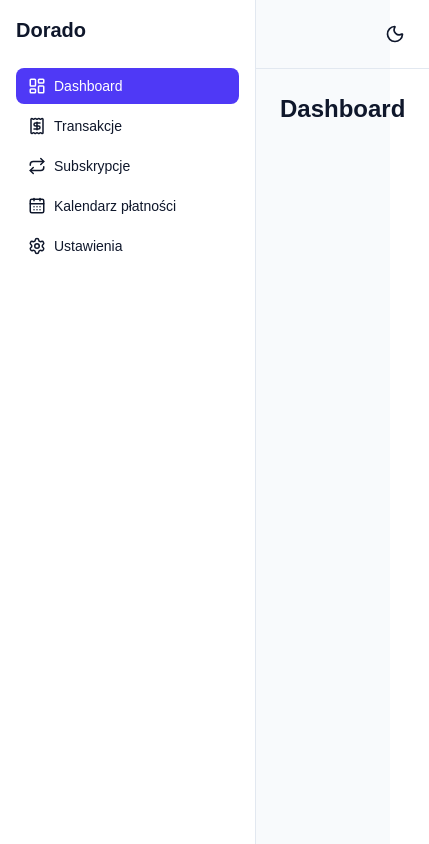
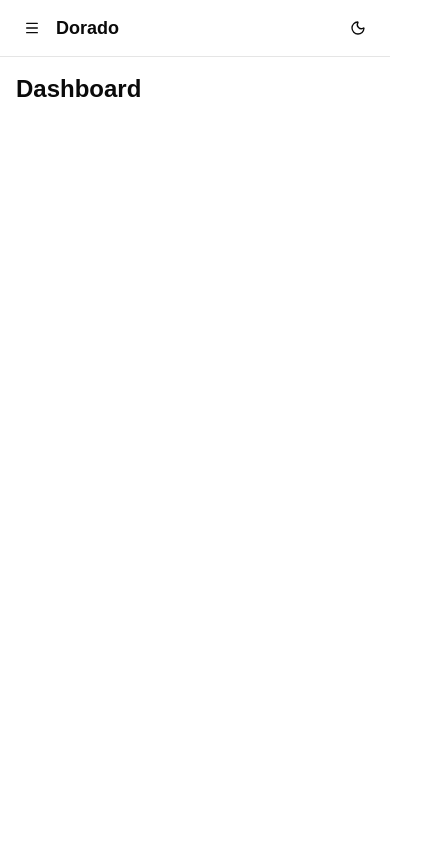
Before and after one commit to DENI3401/Dorado, a React (Vite) app: page / in a window 390 px wide. Shown: the whole page, 429 px wide, since content can reach past the window. Built offline with nearby package versions, Linux system fonts and the light colour scheme.

Commit message:
refactor(layout): use shadcn tokens and make the sidebar responsive

```diff
--- a/src/components/AppLayout.tsx
+++ b/src/components/AppLayout.tsx
@@ -1,3 +1,4 @@
+import { useEffect, useState } from "react";
 import { NavLink, Outlet } from "react-router-dom";
 import {
   LayoutDashboard,
@@ -7,8 +8,12 @@ import {
   Settings,
   Moon,
   Sun,
+  Menu,
+  X,
 } from "lucide-react";
-import { useTheme } from "../hooks/useTheme";
+import { Button } from "@/components/ui/button";
+import { useTheme } from "@/hooks/useTheme";
+import { cn } from "@/lib/utils";
 
 const links = [
   { to: "/", label: "Dashboard", icon: LayoutDashboard },
@@ -18,44 +23,86 @@ const links = [
   { to: "/settings", label: "Ustawienia", icon: Settings },
 ];
 
-export default function AppLayout() {
-  const { dark, toggle } = useTheme();
-
+function NavLinks({ onNavigate }: { onNavigate?: () => void }) {
   return (
-    <div className="flex min-h-screen bg-slate-50 text-slate-900 dark:bg-slate-900 dark:text-slate-100">
-      <aside className="w-64 shrink-0 border-r border-slate-200 bg-white p-4 dark:border-slate-700 dark:bg-slate-800">
-        <h1 className="mb-6 text-xl font-bold">Dorado</h1>
-        <nav className="flex flex-col gap-1">
+    <nav aria-label="Menu główne" className="flex flex-col gap-1">
       {links.map(({ to, label, icon: Icon }) => (
         <NavLink
           key={to}
           to={to}
           end={to === "/"}
+          onClick={onNavigate}
           className={({ isActive }) =>
-                `flex items-center gap-2 rounded-md px-3 py-2 text-sm transition ${
+            cn(
+              "flex items-center gap-2 rounded-md px-3 py-2 text-sm transition outline-none focus-visible:ring-3 focus-visible:ring-ring/50",
               isActive
                 ? "bg-indigo-600 text-white"
-                    : "hover:bg-slate-100 dark:hover:bg-slate-700"
-                }`
+                : "text-muted-foreground hover:bg-muted hover:text-foreground",
+            )
           }
         >
-              <Icon size={18} /> {label}
+          <Icon size={18} aria-hidden="true" /> {label}
         </NavLink>
       ))}
     </nav>
+  );
+}
+
+export default function AppLayout() {
+  const { dark, toggle } = useTheme();
+  const [menuOpen, setMenuOpen] = useState(false);
+
+  // Esc zamyka menu na telefonie.
+  useEffect(() => {
+    if (!menuOpen) return;
+    const onKey = (e: KeyboardEvent) => {
+      if (e.key === "Escape") setMenuOpen(false);
+    };
+    window.addEventListener("keydown", onKey);
+    return () => window.removeEventListener("keydown", onKey);
+  }, [menuOpen]);
+
+  return (
+    <div className="flex min-h-screen bg-background text-foreground">
+      <aside className="hidden w-64 shrink-0 border-r bg-card p-4 md:block">
+        <h1 className="mb-6 text-xl font-bold">Dorado</h1>
+        <NavLinks />
       </aside>
 
-      <div className="flex flex-1 flex-col">
-        <header className="flex justify-end border-b border-slate-200 p-4 dark:border-slate-700">
-          <button
+      <div className="flex min-w-0 flex-1 flex-col">
+        <header className="flex items-center justify-between border-b bg-card px-4 py-3 md:justify-end">
+          <div className="flex items-center gap-2 md:hidden">
+            <Button
+              type="button"
+              variant="ghost"
+              size="icon"
+              onClick={() => setMenuOpen((open) => !open)}
+              aria-label={menuOpen ? "Zamknij menu" : "Otwórz menu"}
+              aria-expanded={menuOpen}
+              aria-controls="mobile-nav"
+            >
+              {menuOpen ? <X /> : <Menu />}
+            </Button>
+            <span className="text-lg font-bold">Dorado</span>
+          </div>
+          <Button
+            type="button"
+            variant="ghost"
+            size="icon"
             onClick={toggle}
-            className="rounded-md p-2 hover:bg-slate-100 dark:hover:bg-slate-700"
-            aria-label="Zmień motyw"
+            aria-label={dark ? "Przełącz na jasny motyw" : "Przełącz na ciemny motyw"}
           >
-            {dark ? <Sun size={20} /> : <Moon size={20} />}
-          </button>
+            {dark ? <Sun /> : <Moon />}
+          </Button>
         </header>
-        <main className="flex-1 p-6">
+
+        {menuOpen && (
+          <div id="mobile-nav" className="border-b bg-card p-3 md:hidden">
+            <NavLinks onNavigate={() => setMenuOpen(false)} />
+          </div>
+        )}
+
+        <main className="min-w-0 flex-1 p-4 md:p-6">
           <Outlet />
         </main>
       </div>
```
Lines whose indentation alone changed are shown as unchanged.
